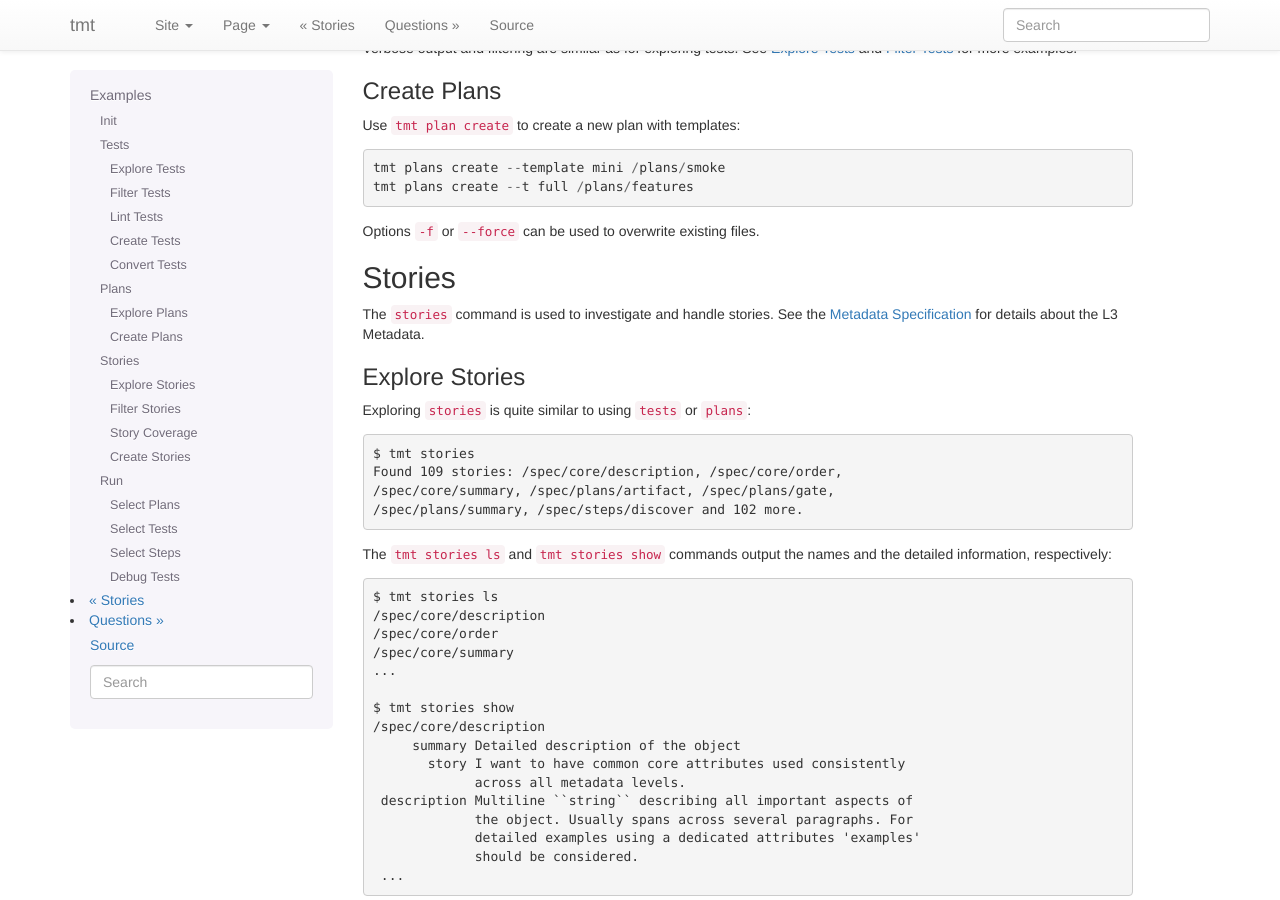
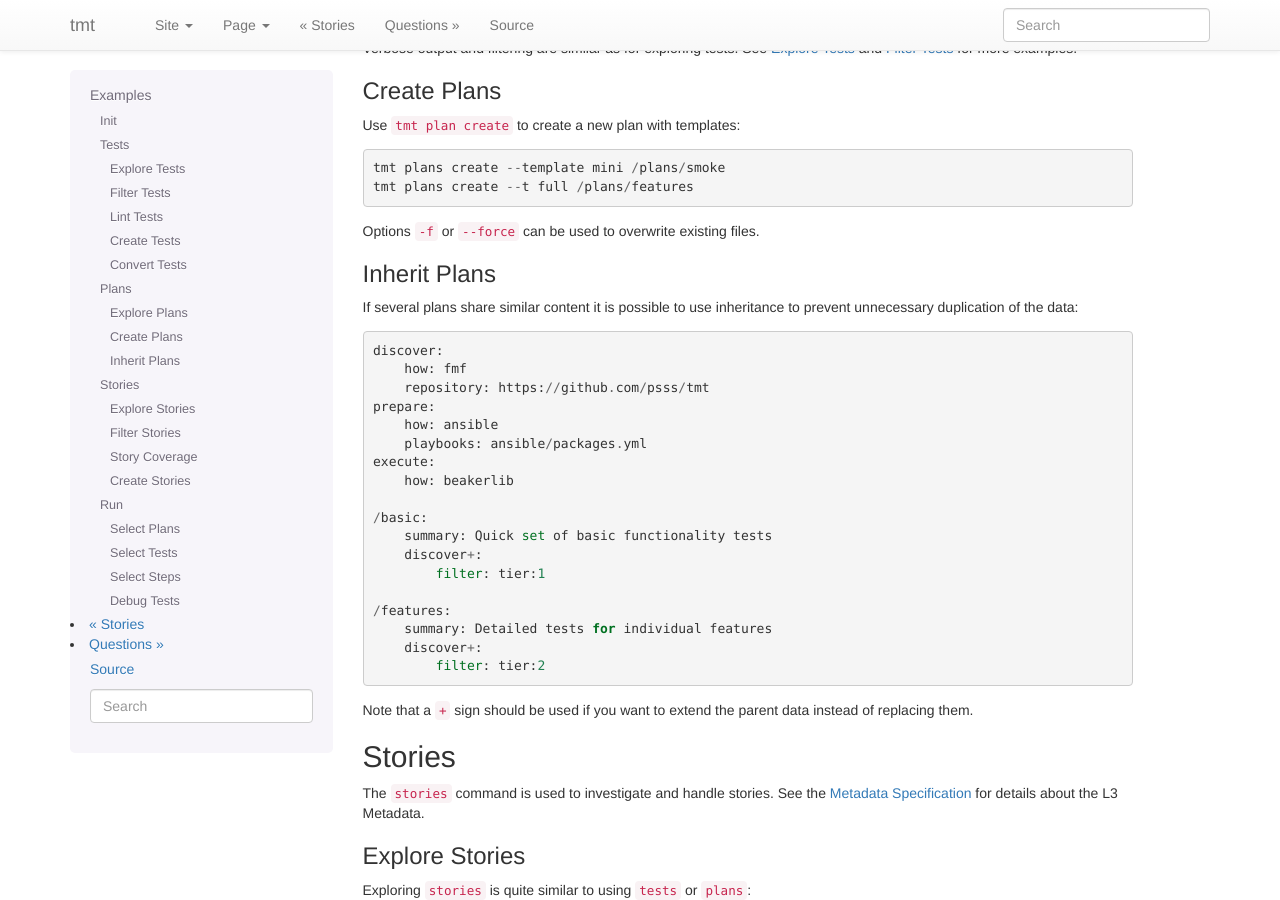
Before and after one commit to psss/did, a Sphinx documentation site: the page built from docs/examples.rst, in a window 1280 px wide and 900 px high, scrolled down 5205 px. Built offline with Sphinx 7.4.7, drawn with Linux system fonts in a browser that asks for light colours; the version number could not be read and is left out.

Commit message:
Include examples of plan inheritance [fix #127]

```diff
--- a/docs/examples.rst
+++ b/docs/examples.rst
@@ -313,6 +313,35 @@ Options ``-f`` or ``--force`` can be used to overwrite existing
 files.
 
 
+Inherit Plans
+------------------------------------------------------------------
+
+If several plans share similar content it is possible to use
+inheritance to prevent unnecessary duplication of the data::
+
+    discover:
+        how: fmf
+        repository: https://github.com/psss/tmt
+    prepare:
+        how: ansible
+        playbooks: ansible/packages.yml
+    execute:
+        how: beakerlib
+
+    /basic:
+        summary: Quick set of basic functionality tests
+        discover+:
+            filter: tier:1
+
+    /features:
+        summary: Detailed tests for individual features
+        discover+:
+            filter: tier:2
+
+Note that a ``+`` sign should be used if you want to extend the
+parent data instead of replacing them.
+
+
 
 Stories
 ~~~~~~~~~~~~~~~~~~~~~~~~~~~~~~~~~~~~~~~~~~~~~~~~~~~~~~~~~~~~~~~~~~
```
Also changed, not shown: 2 other files.
